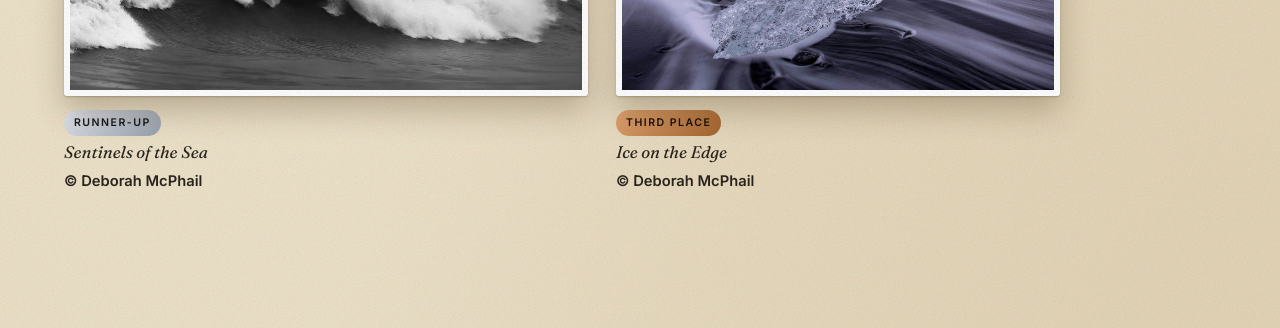
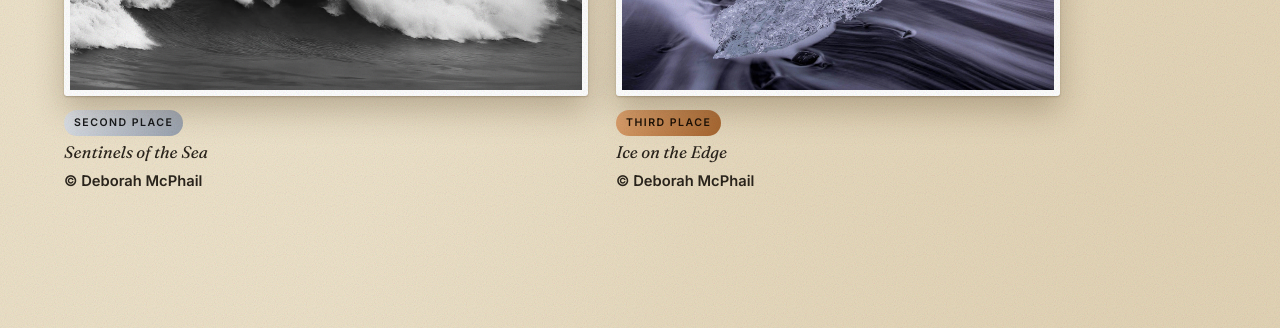
Before and after one commit to grantfitfuel/levern-camera-club, a Jekyll site: the page built from index.html, in a window 1280 px wide and 900 px high, scrolled down 2370 px. Shown: the part 150-478 px from the top of the window. Built offline with Jekyll 4.4.1, drawn with Linux system fonts in a browser that asks for light colours.

Commit message:
Rename the Runner-up placing to Second place
Changes the CMS placing option, the Summer Seascapes entry, the badge
style and the results page heading.

Co-Authored-By: Claude Opus 5.5 <noreply@anthropic.com>
Claude-Session: https://claude.ai/code/session_01R2n4Ne9hAqK5WfzsPVqpJy

```diff
--- a/assets/css/style.css
+++ b/assets/css/style.css
@@ -291,7 +291,7 @@ h1 em, h2 em, .statement em, .footer-name em {
 }
 .award { align-self: flex-start; font-size: .66rem; font-weight: 700; text-transform: uppercase; letter-spacing: .14em; padding: 4px 10px; border-radius: 999px; background: var(--surface-2); color: var(--ink); border: 1px solid var(--line); }
 .award-winner { background: linear-gradient(135deg, #f6cf74, #c98f2a); color: #1a1408; border: 0; }
-.award-runner-up { background: linear-gradient(135deg, #e6eaf0, #9aa3b0); color: #15181c; border: 0; }
+.award-second-place { background: linear-gradient(135deg, #e6eaf0, #9aa3b0); color: #15181c; border: 0; }
 .award-third-place { background: linear-gradient(135deg, #e3a874, #a8662f); color: #1c1006; border: 0; }
 .candid .photo-open img { height: 240px; }
 @media (max-width: 600px) { .candid .photo-open img { height: auto; } }
--- a/results.html
+++ b/results.html
@@ -6,7 +6,7 @@ permalink: /results/
 <section class="page-head">
   <div class="wrap">
     <p class="eyebrow">Competition showcase</p>
-    <h1>Winners &amp; <span class="nowrap">runners-up</span></h1>
+    <h1>Winners &amp; <span class="nowrap">placings</span></h1>
     <p class="lede">The winning photographs from our seasonal and inter-club competitions. Tap any photo to see it full size.</p>
     {% if comps.size > 0 %}
     <div class="filters" role="group" aria-label="Show competitions">
```
Also changed, not shown: _competitions/2026-11-12-seasonal-competition-seascapes.md (+1 -1 lines), .pages.yml.
